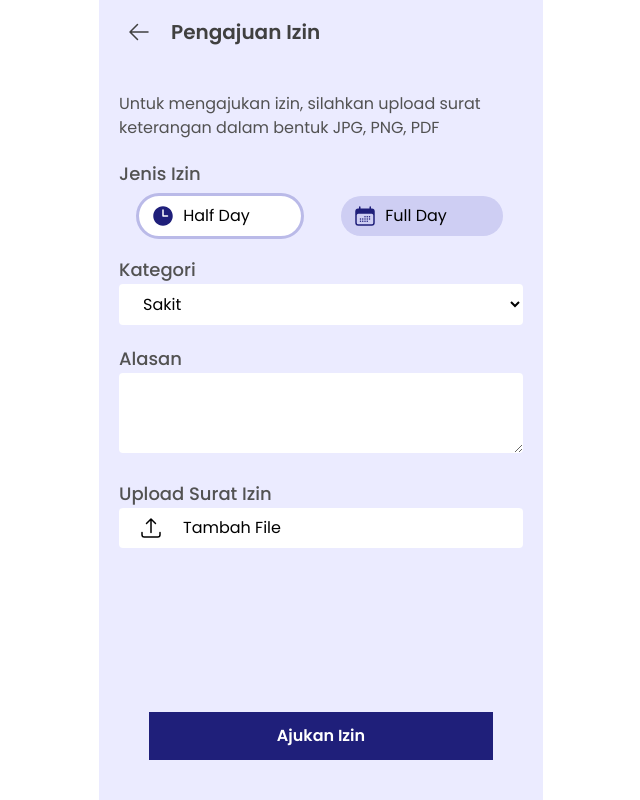
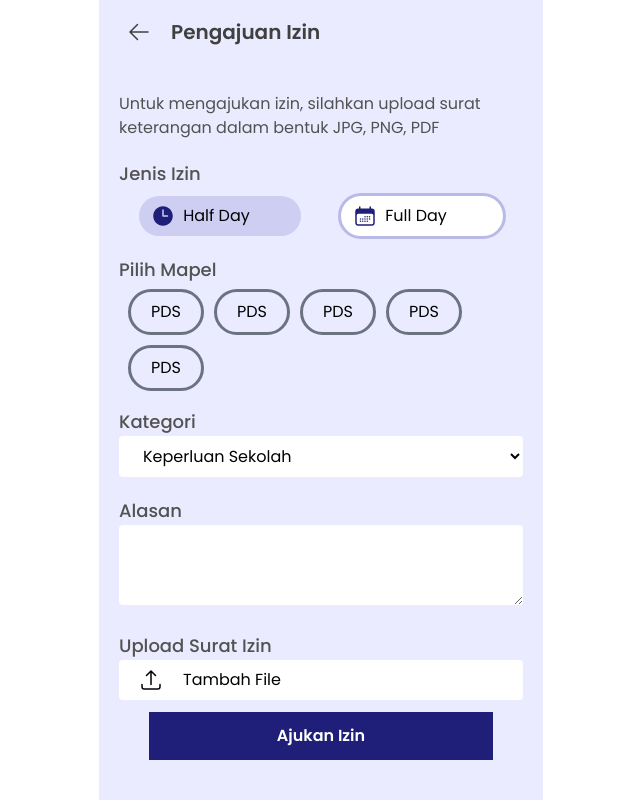
Before and after one commit to geprekdev/attendance-client-service, a Next.js app: page /student/permission in a window 1280 px wide. Both pictures are taken after a click on the button "Full Day". Shown: the whole page, without its empty margins (319-959 px from the left). Built offline with nearby package versions, Linux system fonts and the light colour scheme.

Commit message:
add: StudentPermissionHalfDay

```diff
--- a/src/app/student/page.tsx
+++ b/src/app/student/page.tsx
@@ -1,5 +1,6 @@
 import { DocumentArrowDownIcon, DocumentTextIcon } from '@heroicons/react/24/solid';
 import Link from 'next/link';
+
 import AppBar from '~/components/AppBar';
 
 export default function page() {
--- /dev/null
+++ b/src/app/student/permission/FullDay.tsx
@@ -0,0 +1,54 @@
+import { ArrowUpTrayIcon } from '@heroicons/react/24/solid';
+
+export default function FullDay() {
+  return (
+    <div className="mt-5">
+      <form>
+        <div>
+          <h4 className="text-lg text-[#525252] font-medium mt-5">Pilih Mapel</h4>
+          <div className="flex gap-4 flex-wrap mt-2 ml-3">
+            <button type="button" className="py-2 px-5 outline outline-gray-500 rounded-full">
+              PDS
+            </button>
+            <button type="button" className="py-2 px-5 outline outline-gray-500 rounded-full">
+              PDS
+            </button>
+            <button type="button" className="py-2 px-5 outline outline-gray-500 rounded-full">
+              PDS
+            </button>
+            <button type="button" className="py-2 px-5 outline outline-gray-500 rounded-full">
+              PDS
+            </button>
+            <button type="button" className="py-2 px-5 outline outline-gray-500 rounded-full">
+              PDS
+            </button>
+          </div>
+        </div>
+
+        <div className="mt-5">
+          <h4 className="text-lg text-[#525252] font-medium">Kategori</h4>
+
+          <select className="w-full bg-white py-2 px-5 rounded">
+            <option value="">Keperluan Sekolah</option>
+            <option value="">Izin</option>
+          </select>
+        </div>
+
+        <div className="mt-5">
+          <h4 className="text-lg text-[#525252] font-medium">Alasan</h4>
+
+          <textarea className="w-full h-20 rounded py-2 px-5 text-sm"></textarea>
+        </div>
+
+        <div className="mt-5">
+          <h4 className="text-lg text-[#525252] font-medium">Upload Surat Izin</h4>
+
+          <button className="bg-white flex gap-5 py-2 px-5 w-full rounded">
+            <ArrowUpTrayIcon width={24} />
+            <span>Tambah File</span>
+          </button>
+        </div>
+      </form>
+    </div>
+  );
+}
--- /dev/null
+++ b/src/app/student/permission/HalfDay.tsx
@@ -0,0 +1,32 @@
+import { ArrowUpTrayIcon } from '@heroicons/react/24/solid';
+
+export default function HalfDay() {
+  return (
+    <div className="mt-5">
+      <form>
+        <div>
+          <h4 className="text-lg text-[#525252] font-medium mt-5">Kategori</h4>
+
+          <select className="w-full bg-white py-2 px-5 rounded">
+            <option value="">Sakit</option>
+            <option value="">Izin</option>
+          </select>
+        </div>
+
+        <div>
+          <h4 className="text-lg text-[#525252] font-medium mt-5">Alasan</h4>
+          <textarea className="w-full h-20 rounded py-2 px-5 text-sm"></textarea>
+        </div>
+
+        <div>
+          <h4 className="text-lg text-[#525252] font-medium mt-5">Upload Surat Izin</h4>
+
+          <button type="button" className="bg-white flex gap-5 py-2 px-5 w-full rounded">
+            <ArrowUpTrayIcon width={24} />
+            <span>Tambah File</span>
+          </button>
+        </div>
+      </form>
+    </div>
+  );
+}
--- a/src/app/student/permission/page.tsx
+++ b/src/app/student/permission/page.tsx
@@ -1,7 +1,16 @@
-import { ArrowLeftIcon, ArrowUpTrayIcon, CalendarDaysIcon, ClockIcon } from '@heroicons/react/24/solid';
+'use client';
+
+import { useState } from 'react';
 import Link from 'next/link';
+import { ArrowLeftIcon, CalendarDaysIcon, ClockIcon } from '@heroicons/react/24/solid';
 
-export default function page() {
+import HalfDay from './HalfDay';
+import FullDay from './FullDay';
+
+export default function Page() {
+  const [permissionType, setPermissionType] = useState<'HalfDay' | 'FullDay'>('HalfDay');
+  const activeClass = 'bg-white outline outline-[#BABAE8]';
+
   return (
     <div className="max-w-[444px] min-h-screen mx-auto bg-[#EBEBFF] relative">
       <div className="w-full py-3 px-5 flex gap-3 items-center">
@@ -16,43 +25,28 @@ export default function page() {
         <h4 className="text-lg text-[#525252] font-medium mt-5">Jenis Izin</h4>
 
         <div className="flex justify-around mt-2">
-          <button className="p-2 px-3 bg-white outline outline-[#BABAE8] flex gap-2 rounded-full w-2/5">
+          <button
+            className={`${
+              permissionType == 'HalfDay' ? activeClass : 'bg-[#CECEF3]'
+            } p-2 px-3 flex gap-2 rounded-full w-2/5`}
+            onClick={() => setPermissionType('HalfDay')}
+          >
             <ClockIcon width={24} className="text-[#1F1F7A]" />
             <span>Half Day</span>
           </button>
-          <button className="p-2 px-3 bg-[#CECEF3] flex gap-2 rounded-full w-2/5">
+          <button
+            className={`${
+              permissionType == 'FullDay' ? activeClass : 'bg-[#CECEF3]'
+            } p-2 px-3 flex gap-2 rounded-full w-2/5`}
+            onClick={() => setPermissionType('FullDay')}
+          >
             <CalendarDaysIcon width={24} className="text-[#1F1F7A]" />
             <span>Full Day</span>
           </button>
         </div>
 
-        <div className="mt-5">
-          <form>
-            <div>
-              <h4 className="text-lg text-[#525252] font-medium mt-5">Kategori</h4>
-
-              <select className="w-full bg-white py-2 px-5 rounded">
-                <option value="">Sakit</option>
-                <option value="">Izin</option>
-              </select>
-            </div>
-
-            <div>
-              <h4 className="text-lg text-[#525252] font-medium mt-5">Alasan</h4>
-
-              <textarea className="w-full h-20 rounded py-2 px-5 text-sm"></textarea>
-            </div>
-
-            <div>
-              <h4 className="text-lg text-[#525252] font-medium mt-5">Upload Surat Izin</h4>
-
-              <button className="bg-white flex gap-5 py-2 px-5 w-full rounded">
-                <ArrowUpTrayIcon width={24} />
-                <span>Tambah File</span>
-              </button>
-            </div>
-          </form>
-        </div>
+        {permissionType == 'HalfDay' && <HalfDay />}
+        {permissionType == 'FullDay' && <FullDay />}
 
         <div className="absolute bottom-10 left-0 right-0">
           <button className="bg-[#1F1F7A] text-center block mx-auto px-32 py-3 font-semibold text-white">Ajukan Izin</button>
```
